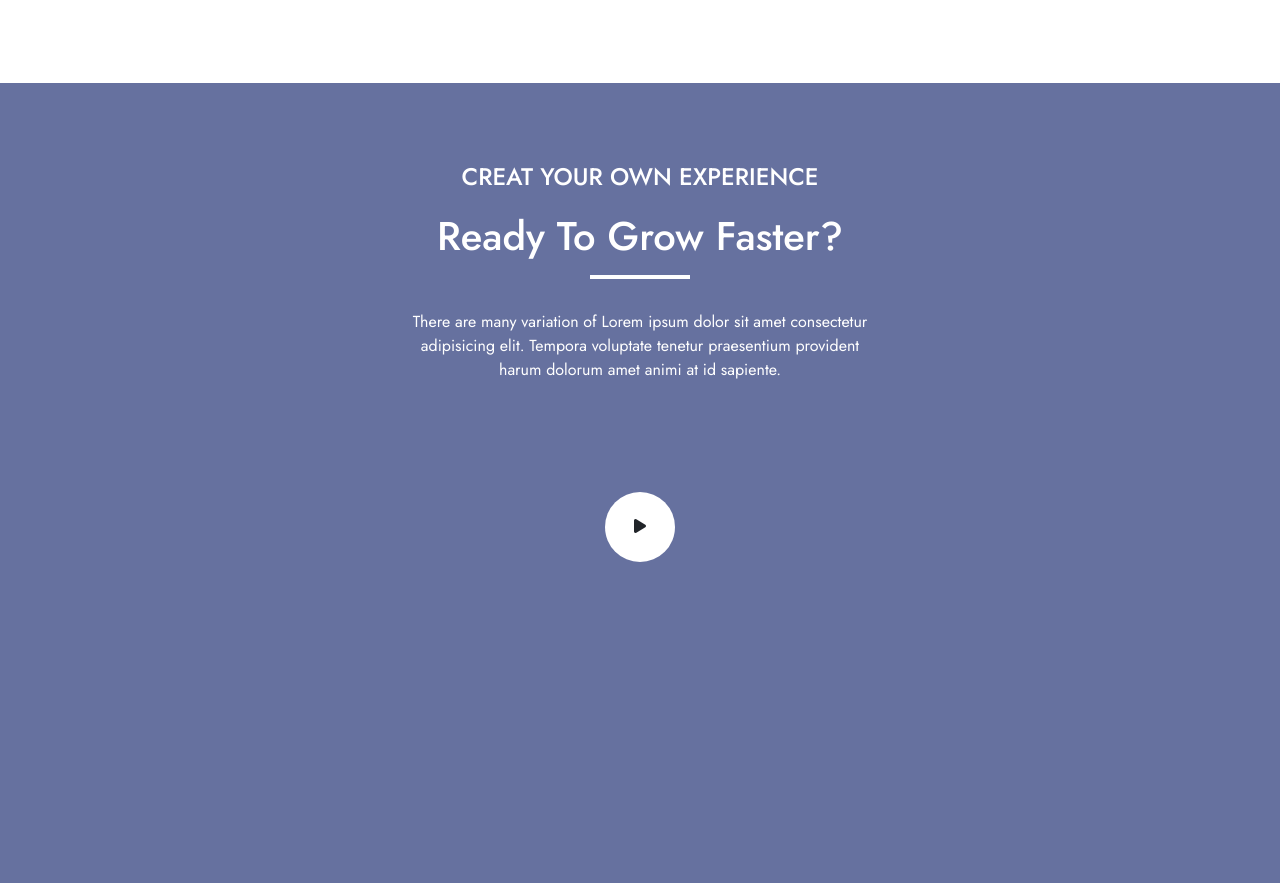
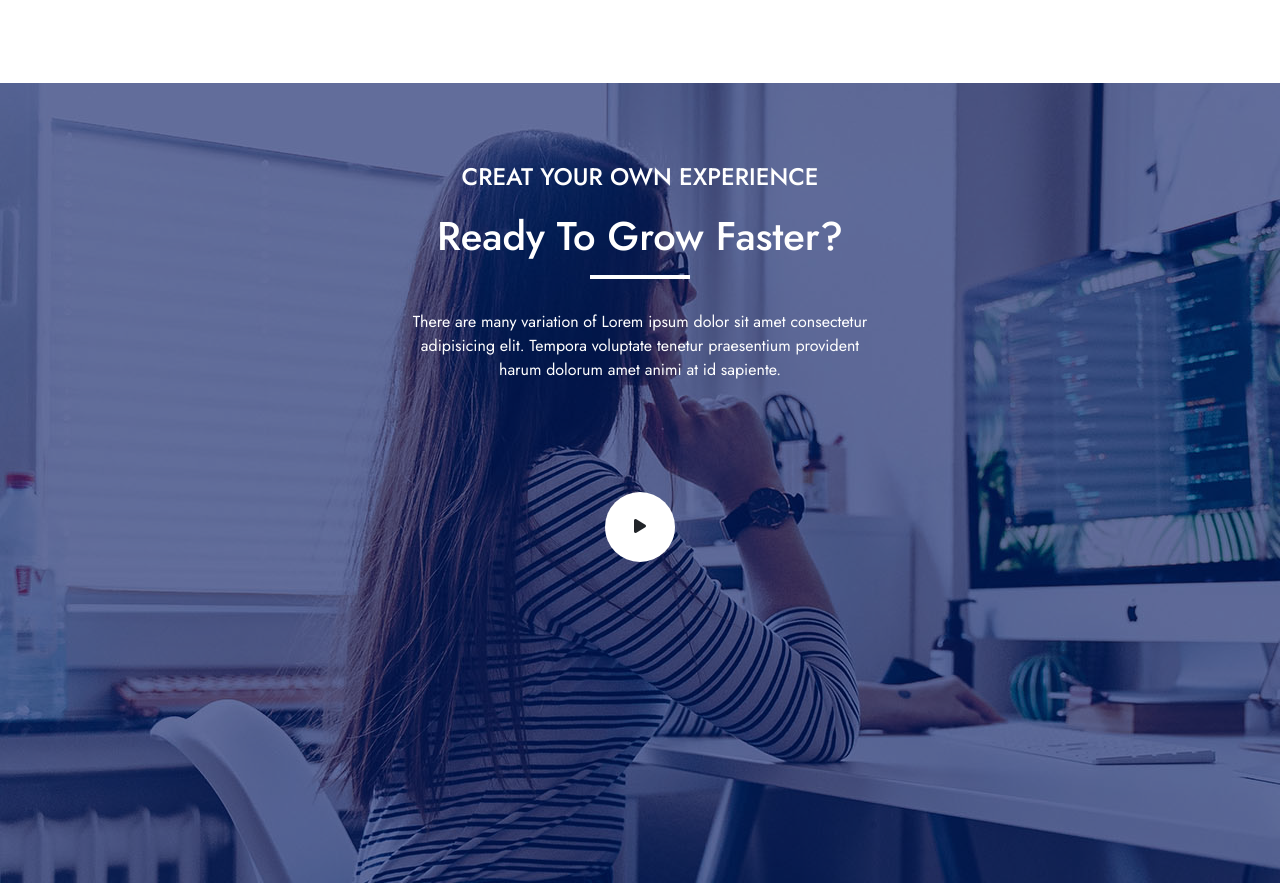
Before and after one commit to GmRabbany/assignment24, a plain HTML site: page index.html in a window 1280 px wide. Shown: the part 1499-2382 px from the top of the page. Drawn offline with nearby package versions, Linux system fonts and the light colour scheme; the site is published under a folder, as on GitHub Pages, so addresses that start at the root find nothing.

Commit message:
Update style.css

```diff
--- a/style.css
+++ b/style.css
@@ -367,7 +367,7 @@ ul{
 /* animation section */
 
 .banner-animation{
-    background: url(/video-bg.jpg);
+    background: url(./video-bg.jpg);
     height: 800px;
 
 
```
